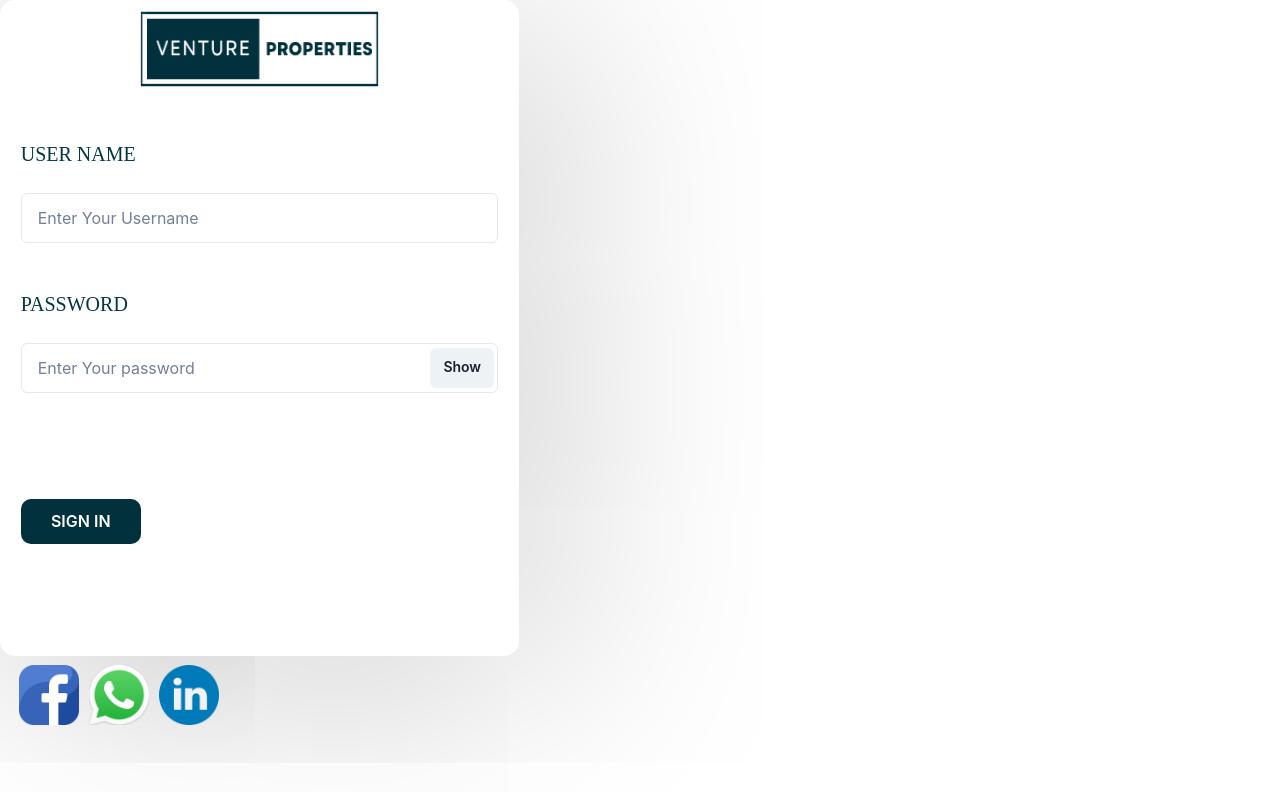
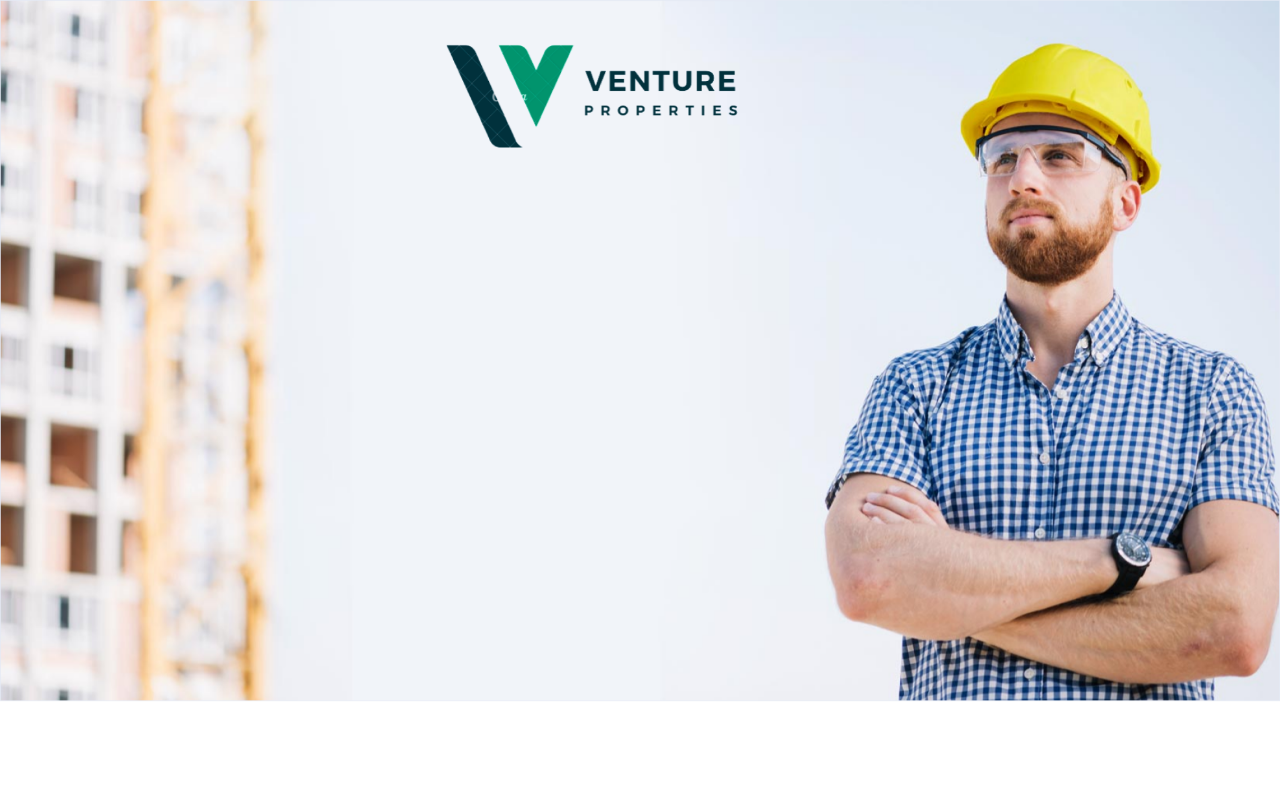
Before and after one commit to N3mxaraMe-CodeArc/VentureProperties-Stock-Management-System, a React (Vite) app: page / in a window 1280 px wide. Shown: the top 792 px of the page. Built offline with nearby package versions, Linux system fonts and the light colour scheme.

Commit message:
git push -u origin main

```diff
--- a/src/App.jsx
+++ b/src/App.jsx
@@ -1,14 +1,16 @@
 import './App.css'
-import Logo from './Component/Logo'
-import SignIn from './Component/SignIn'
+// import Logo from './Component/Logo'
+// import SignIn from './Component/SignIn'
+import Main from './Component/SignInPage';
 
 function App() {
 
 
   return (
     <>
-      <SignIn />
-      <Logo />
+      {/* <SignIn /> */}
+      {/* <Logo /> */}
+      <Main />
     </>
   )
 }
--- /dev/null
+++ b/src/Component/SignInPage.jsx
@@ -0,0 +1,18 @@
+import MainBack from "../assets/loginpop/Home Slide.png";
+import MainLogo from "../assets/loginpop/SigninPageLogo.png";
+import './css/MainSigninPage.css'
+
+function Main() {
+  return (
+    <div className="full-block">
+      <div className="main-image">
+        <img src={MainBack} alt="" />
+      </div>
+      <div className="main-logo">
+        <img src={MainLogo} alt="" />
+      </div>
+    </div>
+  );
+}
+
+export default Main;
--- /dev/null
+++ b/src/Component/css/MainSigninPage.css
@@ -0,0 +1,28 @@
+.full-block {
+  display: flex;
+}
+
+.main-image {
+  height: 100%;
+  width: 100%;
+  position: relative;
+  display: inline-block;
+  position: fixed;
+  top: 0;
+  left: 0;
+  background-size: cover;
+  background-repeat: no-repeat;
+
+}
+
+.main-logo {
+  position: absolute;
+  align-items: center;
+  justify-content: center;
+  margin-left: 34%;
+  width: 350px;
+  height: 350px;
+  background-size: contain;
+  background-repeat: no-repeat;
+  background-position: center;
+}
```
Also changed, not shown: src/assets/loginpop/Home Slide.png (added), src/assets/loginpop/SigninPageLogo.png (added).
